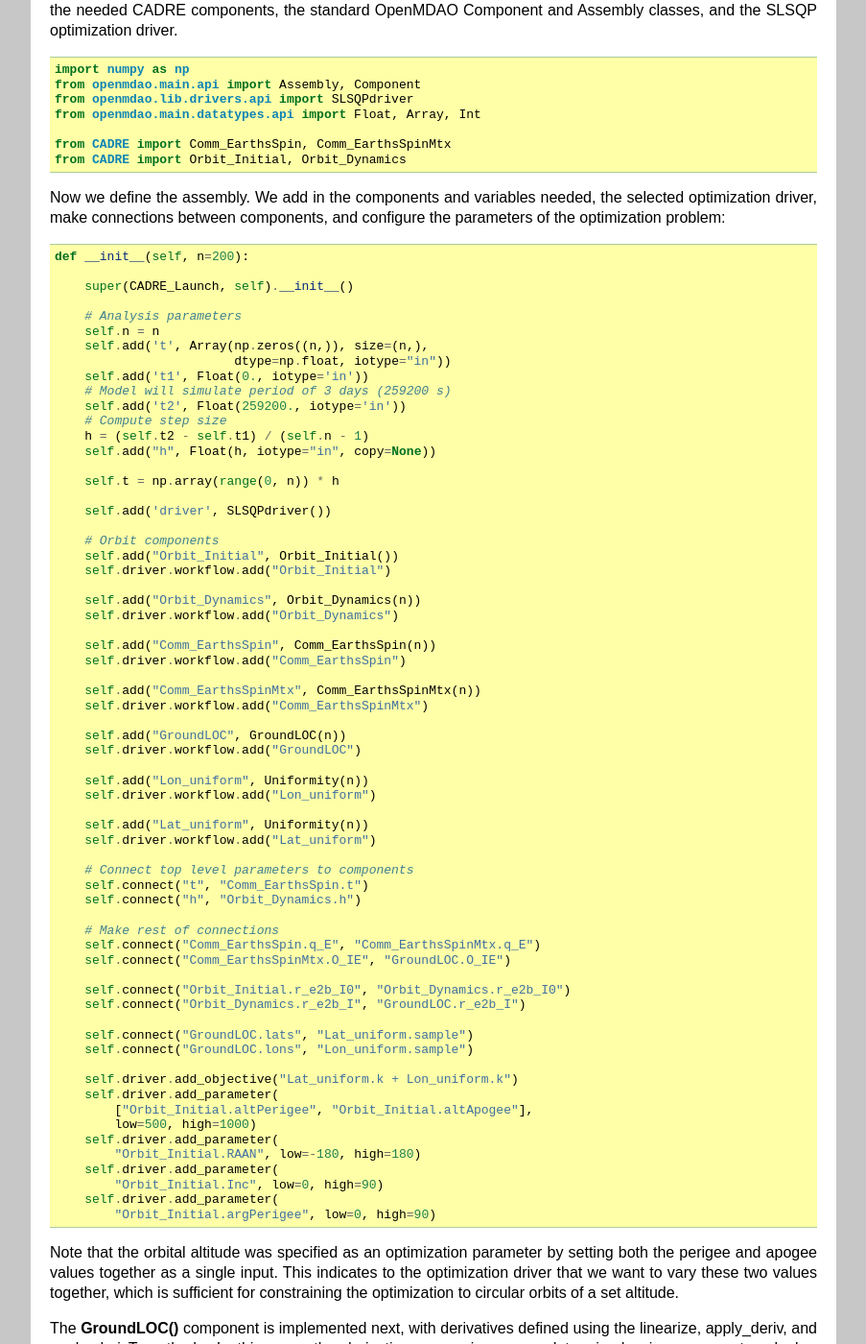
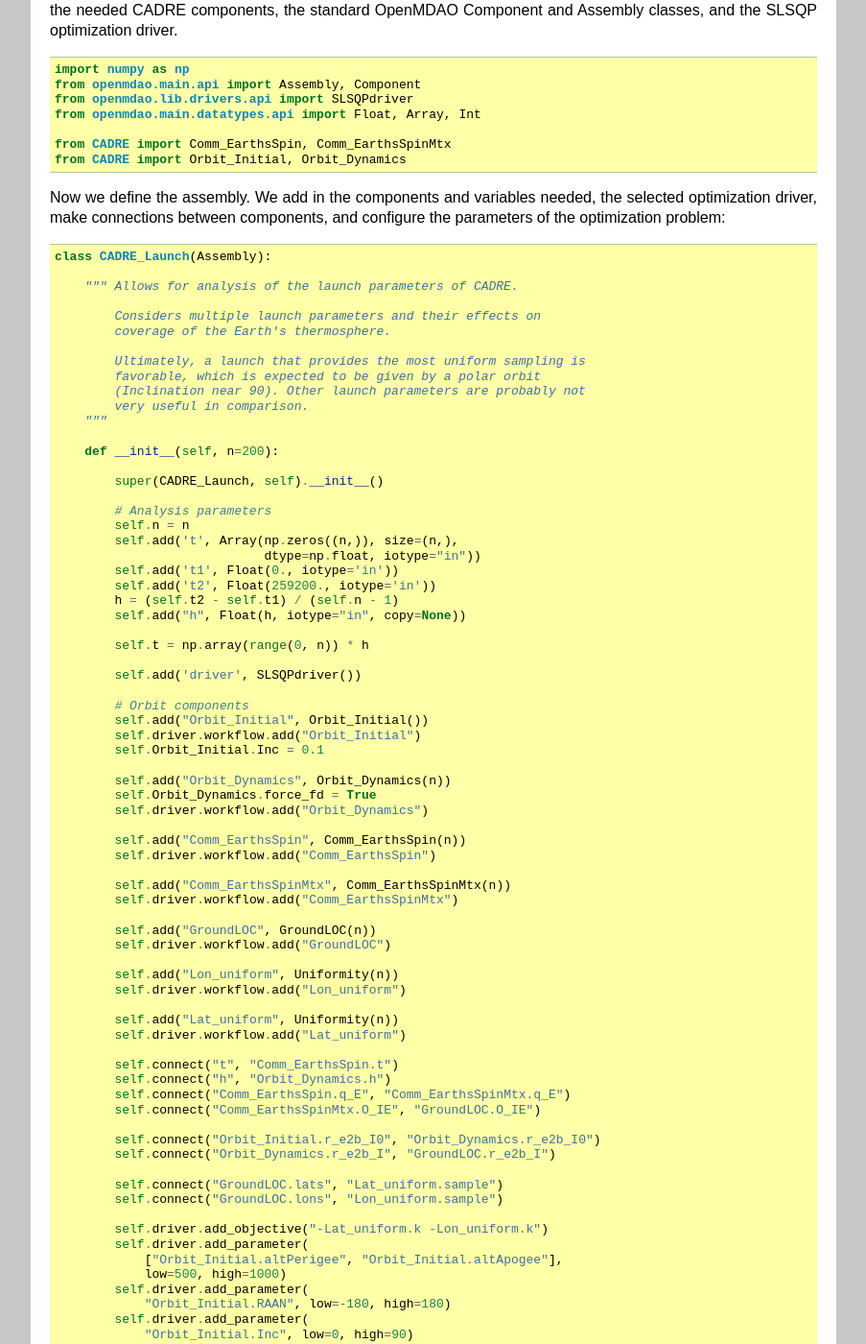
Before and after one commit to thearn/CADRE-old, a Sphinx documentation site: the page built from docs/launch.rst, in a window 1280 px wide and 1400 px high, scrolled down 1268 px. Shown: the whole window at 96% size, without its empty margins (198-1101 px from the left). Built offline with Sphinx 7.4.7, drawn with Linux system fonts in a browser that asks for light colours; some of the changed text lies outside the part shown.

Commit message:
finalized launch problem

```diff
--- a/docs/launch.rst
+++ b/docs/launch.rst
@@ -47,71 +47,81 @@ Now we define the assembly. We add in the components and variables needed, the s
 
 .. code-block:: python
 
-    def __init__(self, n=200):
+    class CADRE_Launch(Assembly):
 
-        super(CADRE_Launch, self).__init__()
+        """ Allows for analysis of the launch parameters of CADRE.
 
-        # Analysis parameters
-        self.n = n
-        self.add('t', Array(np.zeros((n,)), size=(n,),
-                            dtype=np.float, iotype="in"))
-        self.add('t1', Float(0., iotype='in'))
-        # Model will simulate period of 3 days (259200 s)
-        self.add('t2', Float(259200., iotype='in'))
-        # Compute step size
-        h = (self.t2 - self.t1) / (self.n - 1)
-        self.add("h", Float(h, iotype="in", copy=None))
+            Considers multiple launch parameters and their effects on
+            coverage of the Earth's thermosphere.
 
-        self.t = np.array(range(0, n)) * h
+            Ultimately, a launch that provides the most uniform sampling is
+            favorable, which is expected to be given by a polar orbit
+            (Inclination near 90). Other launch parameters are probably not
+            very useful in comparison.
+        """
 
-        self.add('driver', SLSQPdriver())
+        def __init__(self, n=200):
 
-        # Orbit components
-        self.add("Orbit_Initial", Orbit_Initial())
-        self.driver.workflow.add("Orbit_Initial")
+            super(CADRE_Launch, self).__init__()
 
-        self.add("Orbit_Dynamics", Orbit_Dynamics(n))
-        self.driver.workflow.add("Orbit_Dynamics")
+            # Analysis parameters
+            self.n = n
+            self.add('t', Array(np.zeros((n,)), size=(n,),
+                                dtype=np.float, iotype="in"))
+            self.add('t1', Float(0., iotype='in'))
+            self.add('t2', Float(259200., iotype='in'))
+            h = (self.t2 - self.t1) / (self.n - 1)
+            self.add("h", Float(h, iotype="in", copy=None))
 
-        self.add("Comm_EarthsSpin", Comm_EarthsSpin(n))
-        self.driver.workflow.add("Comm_EarthsSpin")
+            self.t = np.array(range(0, n)) * h
 
-        self.add("Comm_EarthsSpinMtx", Comm_EarthsSpinMtx(n))
-        self.driver.workflow.add("Comm_EarthsSpinMtx")
+            self.add('driver', SLSQPdriver())
 
-        self.add("GroundLOC", GroundLOC(n))
-        self.driver.workflow.add("GroundLOC")
+            # Orbit components
+            self.add("Orbit_Initial", Orbit_Initial())
+            self.driver.workflow.add("Orbit_Initial")
+            self.Orbit_Initial.Inc = 0.1
 
-        self.add("Lon_uniform", Uniformity(n))
-        self.driver.workflow.add("Lon_uniform")
+            self.add("Orbit_Dynamics", Orbit_Dynamics(n))
+            self.Orbit_Dynamics.force_fd = True
+            self.driver.workflow.add("Orbit_Dynamics")
 
-        self.add("Lat_uniform", Uniformity(n))
-        self.driver.workflow.add("Lat_uniform")
+            self.add("Comm_EarthsSpin", Comm_EarthsSpin(n))
+            self.driver.workflow.add("Comm_EarthsSpin")
 
-        # Connect top level parameters to components
-        self.connect("t", "Comm_EarthsSpin.t")
-        self.connect("h", "Orbit_Dynamics.h")
+            self.add("Comm_EarthsSpinMtx", Comm_EarthsSpinMtx(n))
+            self.driver.workflow.add("Comm_EarthsSpinMtx")
 
-        # Make rest of connections
-        self.connect("Comm_EarthsSpin.q_E", "Comm_EarthsSpinMtx.q_E")
-        self.connect("Comm_EarthsSpinMtx.O_IE", "GroundLOC.O_IE")
+            self.add("GroundLOC", GroundLOC(n))
+            self.driver.workflow.add("GroundLOC")
 
-        self.connect("Orbit_Initial.r_e2b_I0", "Orbit_Dynamics.r_e2b_I0")
-        self.connect("Orbit_Dynamics.r_e2b_I", "GroundLOC.r_e2b_I")
+            self.add("Lon_uniform", Uniformity(n))
+            self.driver.workflow.add("Lon_uniform")
 
-        self.connect("GroundLOC.lats", "Lat_uniform.sample")
-        self.connect("GroundLOC.lons", "Lon_uniform.sample")
+            self.add("Lat_uniform", Uniformity(n))
+            self.driver.workflow.add("Lat_uniform")
 
-        self.driver.add_objective("Lat_uniform.k + Lon_uniform.k")
-        self.driver.add_parameter(
-            ["Orbit_Initial.altPerigee", "Orbit_Initial.altApogee"],
-            low=500, high=1000)
-        self.driver.add_parameter(
-            "Orbit_Initial.RAAN", low=-180, high=180)
-        self.driver.add_parameter(
-            "Orbit_Initial.Inc", low=0, high=90)
-        self.driver.add_parameter(
-            "Orbit_Initial.argPerigee", low=0, high=90)
+            self.connect("t", "Comm_EarthsSpin.t")
+            self.connect("h", "Orbit_Dynamics.h")
+            self.connect("Comm_EarthsSpin.q_E", "Comm_EarthsSpinMtx.q_E")
+            self.connect("Comm_EarthsSpinMtx.O_IE", "GroundLOC.O_IE")
+
+            self.connect("Orbit_Initial.r_e2b_I0", "Orbit_Dynamics.r_e2b_I0")
+            self.connect("Orbit_Dynamics.r_e2b_I", "GroundLOC.r_e2b_I")
+
+            self.connect("GroundLOC.lats", "Lat_uniform.sample")
+            self.connect("GroundLOC.lons", "Lon_uniform.sample")
+
+            self.driver.add_objective("-Lat_uniform.k -Lon_uniform.k")
+            self.driver.add_parameter(
+                ["Orbit_Initial.altPerigee", "Orbit_Initial.altApogee"],
+                low=500, high=1000)
+            self.driver.add_parameter(
+                "Orbit_Initial.RAAN", low=-180, high=180)
+            self.driver.add_parameter(
+                "Orbit_Initial.Inc", low=0, high=90)
+            self.driver.add_parameter(
+                "Orbit_Initial.argPerigee", low=0, high=90)
 
 Note that the orbital altitude was specified as an optimization parameter by setting both the perigee and apogee values together as a single input. This indicates to the optimization driver that we want to vary these two values together, which is sufficient for constraining the optimization to circular orbits of a set altitude.
 
```
Also changed, not shown: other parts of docs/launch.rst (+0 -15 lines), example_launch.py (+9 -27 lines).
